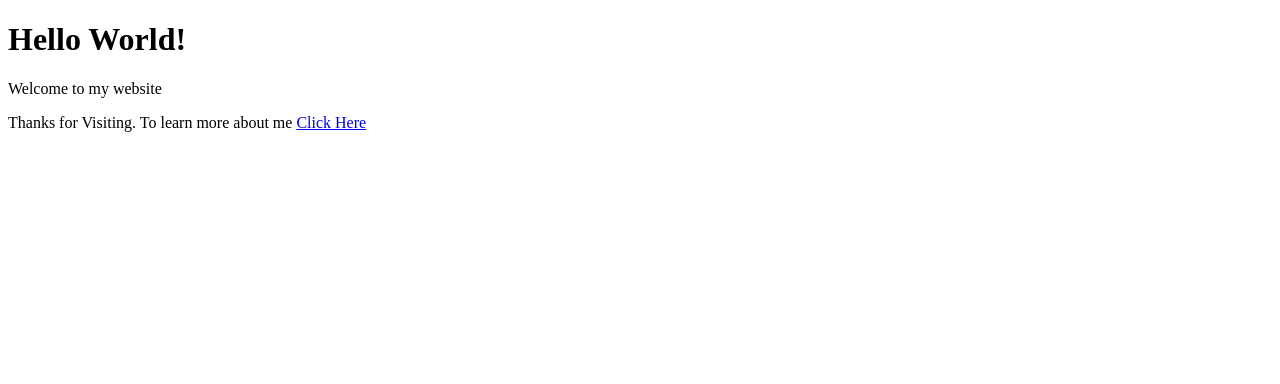
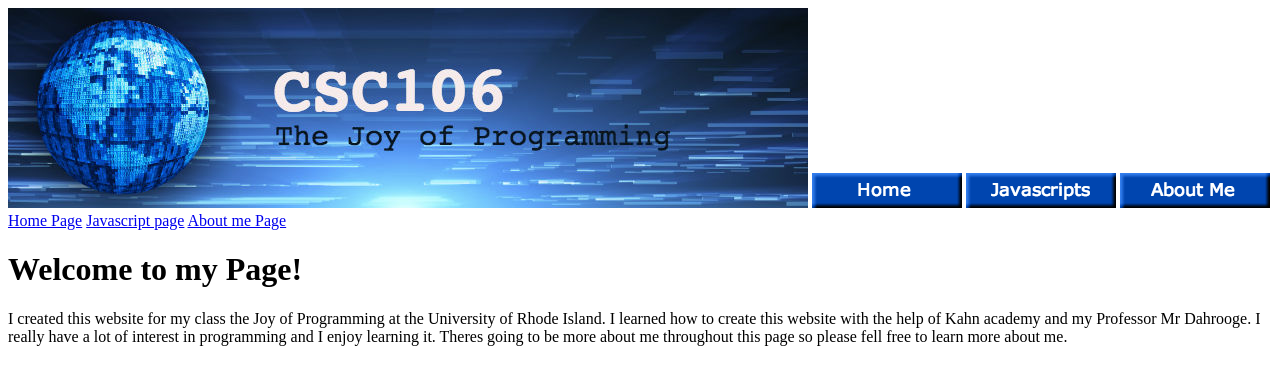
Before and after one commit to Admora2020/admora2020.github.io, a plain HTML site: page index.html in a window 1280 px wide. Drawn offline with Linux system fonts and the light colour scheme.

Commit message:
Add files via upload

```diff
--- a/index.html
+++ b/index.html
@@ -8,7 +8,24 @@
 <body>
 
 </body>
-    <h1>Hello World!</h1>
-    <p>Welcome to my website</p>
-    <p>Thanks for Visiting.  To learn more about me <a href="Aboutme.html">Click Here</a></p>
+    <img src="csc106_banner.jpg" alt="CSC the Joy Of Programming" >
+
+    <img src="home.png" alt="Home Page" > </a> </a><img src="js.png" alt="Javascripts Page" > </a><img src="aboutme.png" alt="Home Page" >
+
+    <a href="index.html">Home Page</a>
+    <a href="Javascripts.html">Javascript page</a>
+    <a href="About.html">About me Page</a>
+
+
+
+    <h1>Welcome to my Page!</h1>
+    <p> I created this website for my class the Joy of Programming at the University of Rhode Island.
+        I learned how to create this website with the help of Kahn academy and my Professor Mr Dahrooge.
+        I really have a lot of interest in programming and I enjoy learning it.
+        Theres going to be more about me throughout this page so please fell free to learn more about me. </p>
+
+
+
+
+
 </html>
```
Also changed, not shown: About.html (added, +16 -0 lines), Javascripts.html (added), aboutme.png (added), csc106_banner.jpg (added), home.png (added), js.png (added).
